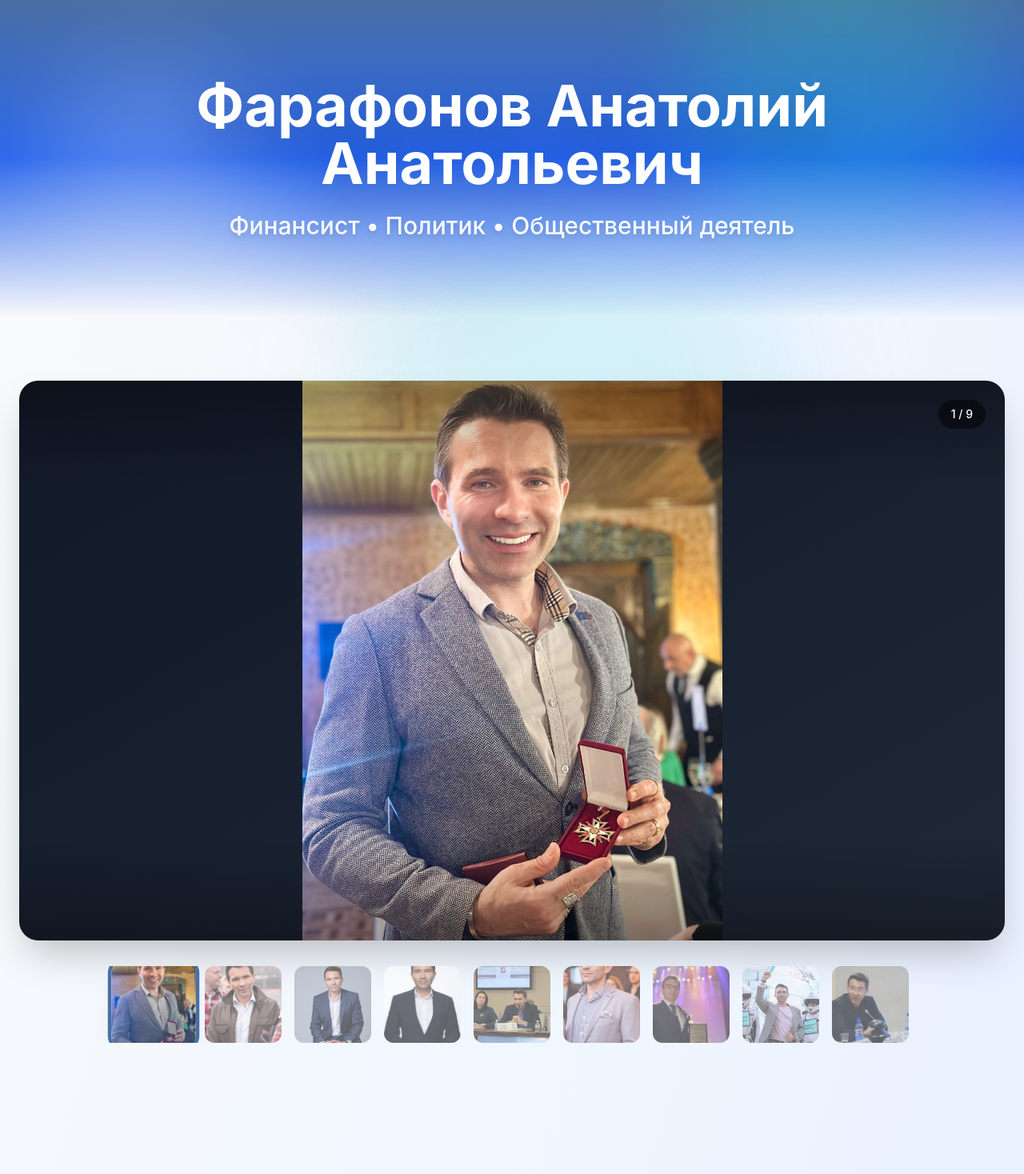
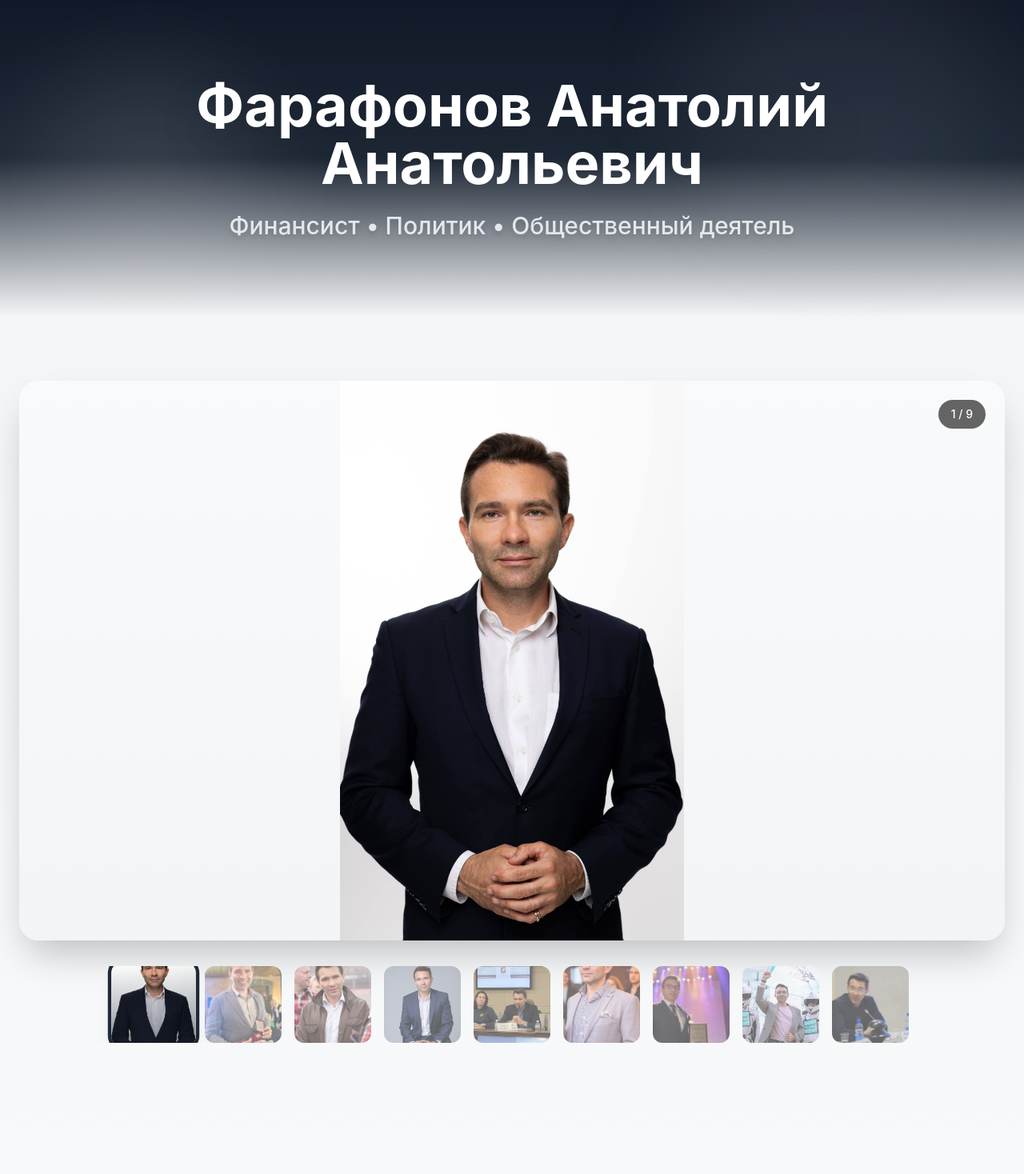
Before and after one commit to ChriZzo2/farafonov-landing, a React (Vite) app: page / in a window 1280 px wide. Shown: the top 1468 px of the page at 80% size. Built offline with nearby package versions, Linux system fonts and the light colour scheme.

Commit message:
commit 4

```diff
--- a/src/App.tsx
+++ b/src/App.tsx
@@ -6,13 +6,7 @@ import NewsSection from './components/NewsSection'
 
 function App() {
     return (
-        <div className="min-h-screen bg-gradient-to-br from-gray-50 via-blue-50 to-indigo-100 pb-20 lg:pb-0">
-            {/* Декоративные элементы фона */}
-            <div className="fixed inset-0 overflow-hidden pointer-events-none">
-                <div className="absolute top-0 left-1/4 w-96 h-96 bg-primary/10 rounded-full blur-3xl"></div>
-                <div className="absolute top-1/3 right-1/4 w-[500px] h-[500px] bg-accent/10 rounded-full blur-3xl"></div>
-                <div className="absolute bottom-0 left-1/3 w-[600px] h-[600px] bg-blue-300/10 rounded-full blur-3xl"></div>
-            </div>
+        <div className="min-h-screen bg-gradient-to-b from-gray-100 via-gray-50 to-white pb-20 lg:pb-0">
 
             <div className="relative z-10">
                 <FloatingSocial />
--- a/src/components/About.tsx
+++ b/src/components/About.tsx
@@ -33,9 +33,9 @@ export default function About() {
     const mediaLinks = [
         { title: 'АиФ: Долги душат. Россияне могут получить кредитные каникулы в 2024 году', url: 'https://aif.ru/money/mymoney/dolgi_dushat_rossiyane_mogut_poluchit_kreditnye_kanikuly_v_2024_godu', source: 'АиФ' },
         { title: 'URA.RU: Экспертный комментарий о финансовой ситуации', url: 'https://m.ura.news/articles/1036288168', source: 'URA.RU' },
-        { title: 'Первый Банк: Новости банковского сектора', url: 'https://www.pervbank.ru/news/3096/', source: 'Первый Банк' },
+        { title: 'Первоуральскбанк: Новости банковского сектора', url: 'https://www.pervbank.ru/news/3096/', source: 'Первоуральскбанк' },
         { title: 'АиФ: Выше инфляции. В 2024 году в России вырастут пенсии, пособия и маткапитал', url: 'https://aif.ru/money/mymoney/vyshe_inflyacii_v_2024_godu_v_rossii_vyrastut_pensii_posobiya_i_matkapital', source: 'АиФ' },
-        { title: 'Первый Банк: Аналитика и прогнозы', url: 'https://www.pervbank.ru/news/3093/', source: 'Первый Банк' },
+        { title: 'Первоуральскбанк: Аналитика и прогнозы', url: 'https://www.pervbank.ru/news/3093/', source: 'Первоуральскбанк' },
         { title: 'АиФ: Пятое по счёту. Экономисты оценили влияние повышения ставки ЦБ на цены', url: 'https://aif.ru/money/economy/pyatoe_po_schetu_ekonomisty_ocenili_vliyanie_povysheniya_stavki_cb_na_ceny', source: 'АиФ' },
         { title: 'АиФ: Курс на сбережение. Экономисты прогнозируют рост ключевой ставки ЦБ до 16%', url: 'https://aif.ru/money/economy/kurs_na_sberezhenie_ekonomisty_prognoziruyut_rost_klyuchevoy_stavki_cb_do_16', source: 'АиФ' },
         { title: 'Московские Ведомости: Политики и зоозащитники московского региона обсудили проблемы', url: 'https://mosvedomosti.ru/2023/11/30/политики-и-зоозащитники-московского/', source: 'Московские Ведомости' },
--- a/src/components/Header.tsx
+++ b/src/components/Header.tsx
@@ -1,17 +1,17 @@
 export default function Header() {
     return (
-        <header className="relative text-center py-16 md:py-24 px-4 overflow-hidden bg-gradient-to-b from-primary via-blue-600 to-transparent">
+        <header className="relative text-center py-16 md:py-24 px-4 overflow-hidden bg-gradient-to-b from-dark via-gray-800 to-transparent">
             {/* Анимированный фон */}
-            <div className="absolute inset-0 opacity-20">
+            <div className="absolute inset-0 opacity-10">
                 <div className="absolute top-20 left-10 w-72 h-72 bg-white rounded-full blur-3xl animate-float"></div>
-                <div className="absolute bottom-20 right-10 w-96 h-96 bg-accent rounded-full blur-3xl animate-float" style={{ animationDelay: '2s' }}></div>
+                <div className="absolute bottom-20 right-10 w-96 h-96 bg-gray-400 rounded-full blur-3xl animate-float" style={{ animationDelay: '2s' }}></div>
             </div>
 
             <div className="relative z-10">
                 <h1 className="text-4xl sm:text-5xl md:text-6xl lg:text-7xl font-bold text-white mb-4 md:mb-6 animate-slideUp drop-shadow-2xl">
                     Фарафонов Анатолий Анатольевич
                 </h1>
-                <p className="text-xl sm:text-2xl md:text-3xl text-white/95 font-medium px-4 animate-slideUp drop-shadow-lg" style={{ animationDelay: '0.2s' }}>
+                <p className="text-xl sm:text-2xl md:text-3xl text-gray-200 font-medium px-4 animate-slideUp drop-shadow-lg" style={{ animationDelay: '0.2s' }}>
                     Финансист • Политик • Общественный деятель
                 </p>
             </div>
--- a/src/components/ImageCarousel.tsx
+++ b/src/components/ImageCarousel.tsx
@@ -1,4 +1,4 @@
-import { useState, useEffect, useRef } from 'react'
+import { useState, useRef } from 'react'
 import image1 from '../assets/image1.jpg'
 import image2 from '../assets/image2.jpg'
 import image3 from '../assets/image3.jpg'
@@ -11,38 +11,19 @@ import image9 from '../assets/image9.jpg'
 
 export default function ImageCarousel() {
     const [currentIndex, setCurrentIndex] = useState(0)
-    const [imageOrientation, setImageOrientation] = useState<'landscape' | 'portrait'>('landscape')
     const imgRef = useRef<HTMLImageElement>(null)
 
     const images = [
+        image3,
         image9,
         image1,
         image2,
-        image3,
         image4,
         image5,
         image6,
         image7,
         image8,
     ]
-
-    useEffect(() => {
-        if (imgRef.current) {
-            const img = imgRef.current
-            const checkOrientation = () => {
-                if (img.naturalWidth && img.naturalHeight) {
-                    setImageOrientation(img.naturalHeight > img.naturalWidth ? 'portrait' : 'landscape')
-                }
-            }
-
-            if (img.complete) {
-                checkOrientation()
-            } else {
-                img.addEventListener('load', checkOrientation)
-                return () => img.removeEventListener('load', checkOrientation)
-            }
-        }
-    }, [currentIndex])
 
     const nextImage = () => {
         setCurrentIndex((prev) => (prev + 1) % images.length)
@@ -56,27 +37,18 @@ export default function ImageCarousel() {
         <section className="max-w-7xl mx-auto px-4 sm:px-6 py-12 md:py-20 animate-fadeIn">
             <div className="relative group">
                 {/* Основное изображение */}
-                <div className="relative overflow-hidden rounded-3xl shadow-2xl bg-gradient-to-br from-gray-900 to-gray-800">
-                    {/* Декоративный градиент */}
-                    <div className="absolute top-0 left-0 right-0 h-32 bg-gradient-to-b from-black/30 to-transparent z-10 pointer-events-none"></div>
-                    <div className="absolute bottom-0 left-0 right-0 h-32 bg-gradient-to-t from-black/30 to-transparent z-10 pointer-events-none"></div>
-
-                    <div className="flex items-center justify-center min-h-[500px] sm:min-h-[600px] md:min-h-[700px]">
+                <div className="relative overflow-hidden rounded-3xl shadow-2xl bg-gradient-to-b from-gray-50 to-gray-100">
                     <img
                         ref={imgRef}
                         key={currentIndex}
                         src={images[currentIndex]}
                         alt={`Фото ${currentIndex + 1}`}
-                            className={`w-full animate-fadeIn ${
-                                imageOrientation === 'portrait'
-                                    ? 'h-[500px] sm:h-[600px] md:h-[700px] object-contain'
-                                    : 'h-[500px] sm:h-[600px] md:h-[700px] object-cover'
-                            }`}
+                        loading="lazy"
+                        className="w-full h-[500px] sm:h-[600px] md:h-[700px] object-contain animate-fadeIn"
                     />
-                    </div>
 
                     {/* Счетчик фото */}
-                    <div className="absolute top-6 right-6 z-20 bg-black/50 backdrop-blur-md text-white px-4 py-2 rounded-full text-sm font-medium">
+                    <div className="absolute top-6 right-6 z-20 bg-black/60 backdrop-blur-md text-white px-4 py-2 rounded-full text-sm font-medium">
                         {currentIndex + 1} / {images.length}
                     </div>
                 </div>
@@ -84,24 +56,25 @@ export default function ImageCarousel() {
                 {/* Кнопки навигации */}
                 <button
                     onClick={prevImage}
-                    className="absolute left-4 top-1/2 -translate-y-1/2 z-20 bg-white/90 backdrop-blur-sm hover:bg-white p-4 md:p-5 rounded-full shadow-2xl transition-all duration-300 transform hover:scale-110 hover:-translate-x-1 opacity-0 group-hover:opacity-100"
+                    className="absolute left-4 top-1/2 -translate-y-1/2 z-20 bg-black/70 hover:bg-black/90 text-white p-4 md:p-5 rounded-full shadow-2xl transition-all duration-300 transform hover:scale-110 hover:-translate-x-1 opacity-0 group-hover:opacity-100"
                     aria-label="Previous image"
                 >
-                    <svg className="w-6 h-6 md:w-7 md:h-7 text-gray-900" fill="none" stroke="currentColor" viewBox="0 0 24 24">
+                    <svg className="w-6 h-6 md:w-7 md:h-7" fill="none" stroke="currentColor" viewBox="0 0 24 24">
                         <path strokeLinecap="round" strokeLinejoin="round" strokeWidth={2.5} d="M15 19l-7-7 7-7" />
                     </svg>
                 </button>
 
                 <button
                     onClick={nextImage}
-                    className="absolute right-4 top-1/2 -translate-y-1/2 z-20 bg-white/90 backdrop-blur-sm hover:bg-white p-4 md:p-5 rounded-full shadow-2xl transition-all duration-300 transform hover:scale-110 hover:translate-x-1 opacity-0 group-hover:opacity-100"
+                    className="absolute right-4 top-1/2 -translate-y-1/2 z-20 bg-black/70 hover:bg-black/90 text-white p-4 md:p-5 rounded-full shadow-2xl transition-all duration-300 transform hover:scale-110 hover:translate-x-1 opacity-0 group-hover:opacity-100"
                     aria-label="Next image"
                 >
-                    <svg className="w-6 h-6 md:w-7 md:h-7 text-gray-900" fill="none" stroke="currentColor" viewBox="0 0 24 24">
+                    <svg className="w-6 h-6 md:w-7 md:h-7" fill="none" stroke="currentColor" viewBox="0 0 24 24">
                         <path strokeLinecap="round" strokeLinejoin="round" strokeWidth={2.5} d="M9 5l7 7-7 7" />
                     </svg>
                 </button>
             </div>
+
 
             {/* Превью миниатюр */}
             <div className="mt-6 md:mt-8 overflow-x-auto scrollbar-hide">
--- a/src/components/NewsSection.tsx
+++ b/src/components/NewsSection.tsx
@@ -15,7 +15,7 @@ export default function NewsSection() {
                         className="inline-block relative group"
                     >
                         <div className="absolute inset-0 bg-gradient-to-r from-blue-500 to-blue-600 rounded-full blur-xl opacity-60 group-hover:opacity-90 transition-opacity duration-300"></div>
-                        <span className="relative inline-block bg-gradient-to-r from-blue-500 to-blue-600 hover:from-blue-600 hover:to-blue-700 text-white font-bold text-lg sm:text-xl md:text-2xl py-4 sm:py-5 px-10 sm:px-12 md:px-14 rounded-full shadow-2xl transform group-hover:scale-110 transition-all duration-300 flex items-center gap-3">
+                        <span className="relative inline-block bg-gradient-to-r from-gray-800 to-gray-900 hover:from-gray-900 hover:to-black text-white font-bold text-lg sm:text-xl md:text-2xl py-4 sm:py-5 px-10 sm:px-12 md:px-14 rounded-full shadow-2xl transform group-hover:scale-110 transition-all duration-300 flex items-center gap-3">
               <svg className="w-6 h-6" fill="currentColor" viewBox="0 0 24 24">
                 <path d="M12 0C5.373 0 0 5.373 0 12s5.373 12 12 12 12-5.373 12-12S18.627 0 12 0zm5.894 8.221l-1.97 9.28c-.145.658-.537.818-1.084.508l-3-2.21-1.446 1.394c-.14.18-.357.295-.6.295-.002 0-.003 0-.005 0l.213-3.054 5.56-5.022c.24-.213-.054-.334-.373-.121l-6.869 4.326-2.96-.924c-.64-.203-.658-.64.135-.954l11.566-4.458c.538-.196 1.006.128.832.941z"/>
               </svg>
--- a/tailwind.config.js
+++ b/tailwind.config.js
@@ -7,10 +7,10 @@ export default {
     theme: {
         extend: {
             colors: {
-                'primary': '#4A6FA5',
-                'accent': '#1DE9B6',
-                'dark': '#1C1C1C',
-                'light-bg': '#FAFAFA',
+                'primary': '#1F2937',      // Тёмно-серый
+                'accent': '#6B7280',       // Средний серый
+                'dark': '#111827',         // Почти чёрный
+                'light-bg': '#F9FAFB',     // Светло-серый фон
             },
             animation: {
                 'float': 'float 6s ease-in-out infinite',
```
Lines whose indentation alone changed are shown as unchanged.
